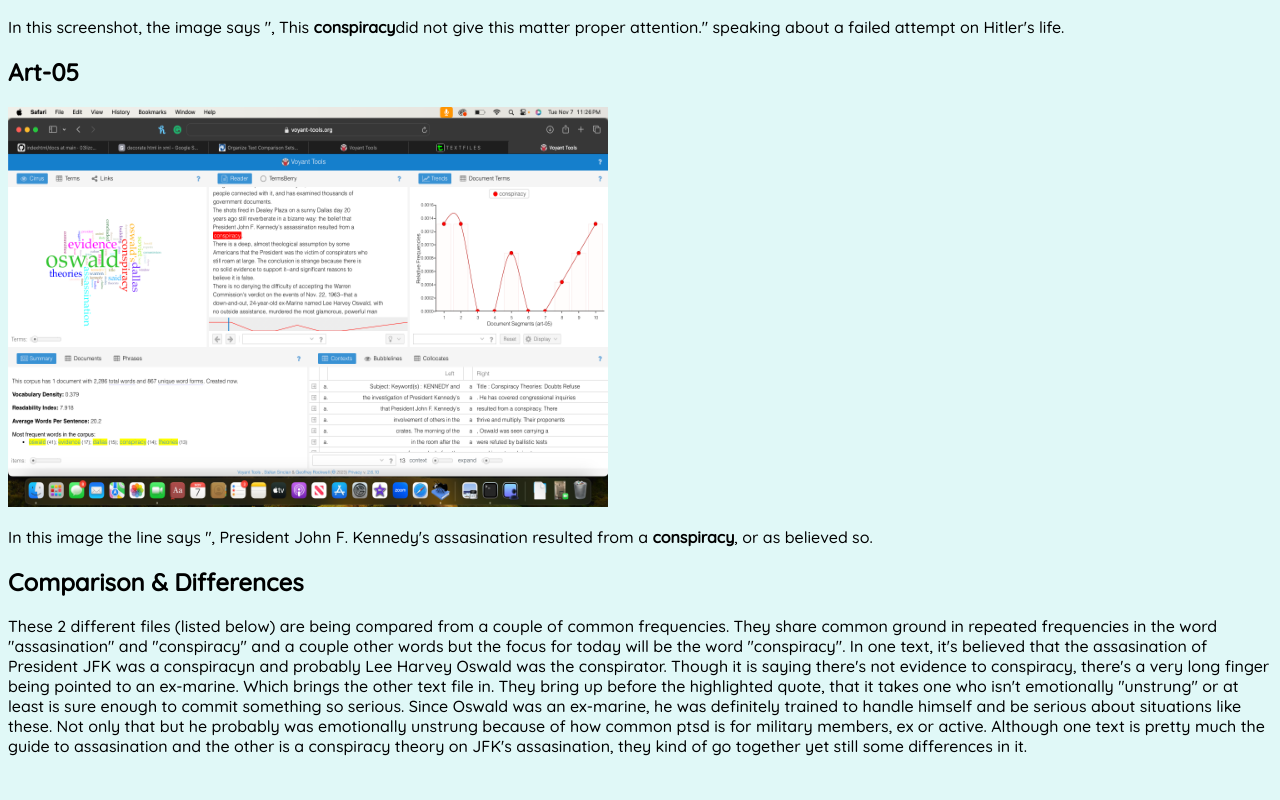
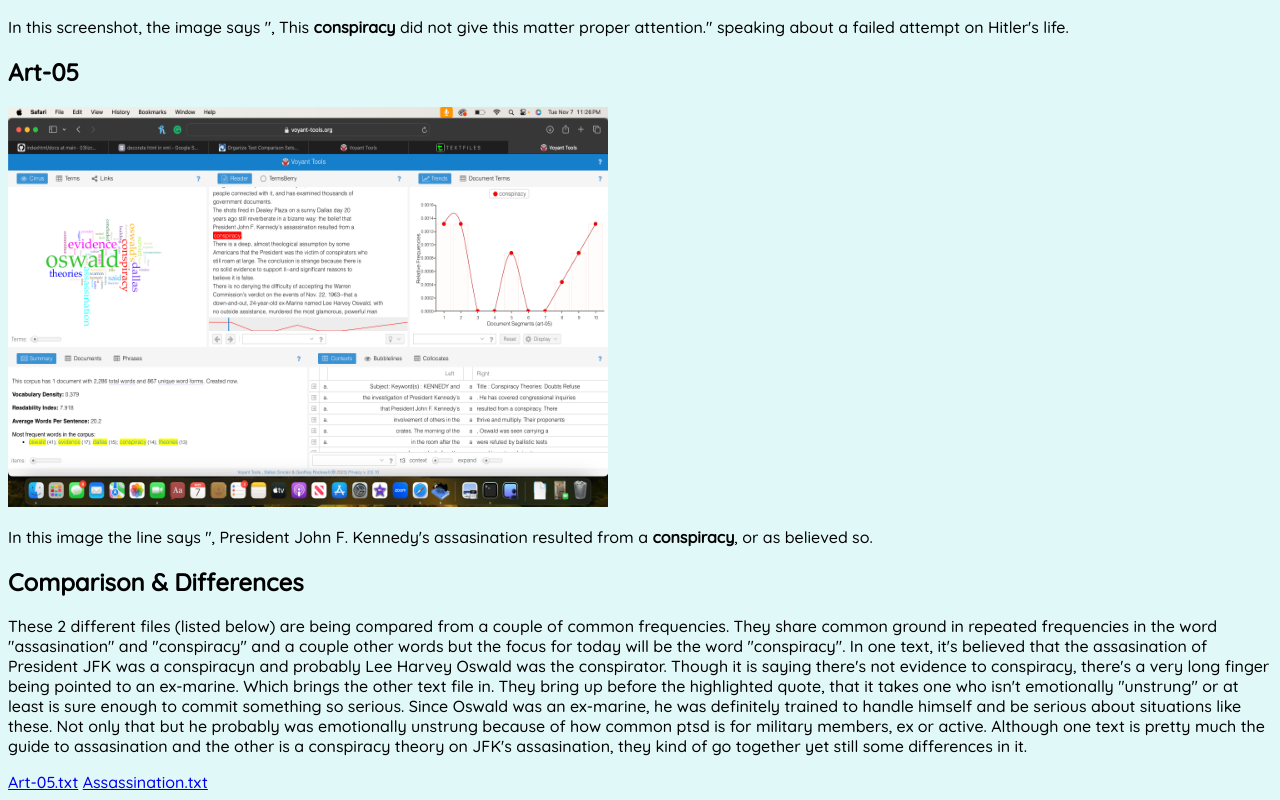
Before and after one commit to 03lizchavez/03lizchavez.github.io, a plain HTML site: page docs/OrganizeTextComparisonforAnalysis.html in a window 1280 px wide. Shown: the part 549-1349 px from the top of the page. Before the commit the page ends 1321 px from the top, so only its background shows below. Drawn offline with Linux system fonts and the light colour scheme.

Commit message:
extra changes

```diff
--- a/docs/OrganizeTextComparisonforAnalysis.html
+++ b/docs/OrganizeTextComparisonforAnalysis.html
@@ -49,7 +49,7 @@
                     alt="screenshot for frequencies of the word Conspiracy on Assasination file "
                     width="600" height="400" />
             </p>
-            <p>In this screenshot, the image says ", This <strong>conspiracy</strong>did not give
+            <p>In this screenshot, the image says ", This <strong>conspiracy</strong> did not give
                 this matter proper attention." speaking about a failed attempt on Hitler's life.
             </p>
         </section>
@@ -79,8 +79,8 @@
                 because of how common ptsd is for military members, ex or active. Although one text
                 is pretty much the guide to assasination and the other is a conspiracy theory on
                 JFK's assasination, they kind of go together yet still some differences in it. </p>
-            <link href="art-05.txt" rel="stylesheet" type="text/txt"/>
-            <link href="assassination.txt" rel="stylesheet" type="text/txt"/>
+            <a href="art-05.txt">Art-05.txt</a>
+            <a href="assassination.txt">Assassination.txt</a>
         </section>
     </body>
 </html>
```
